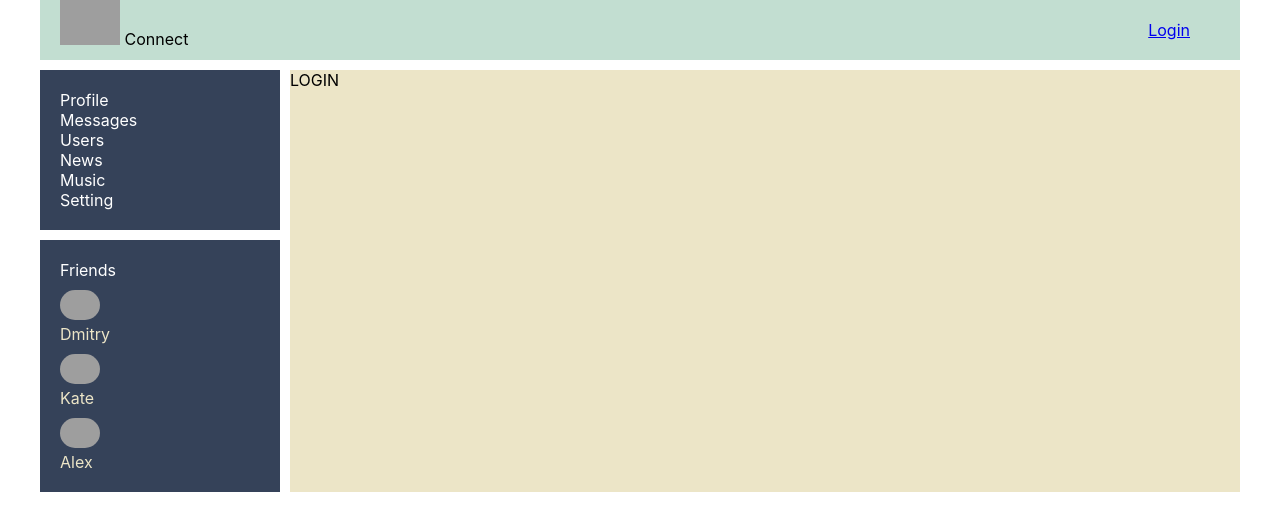
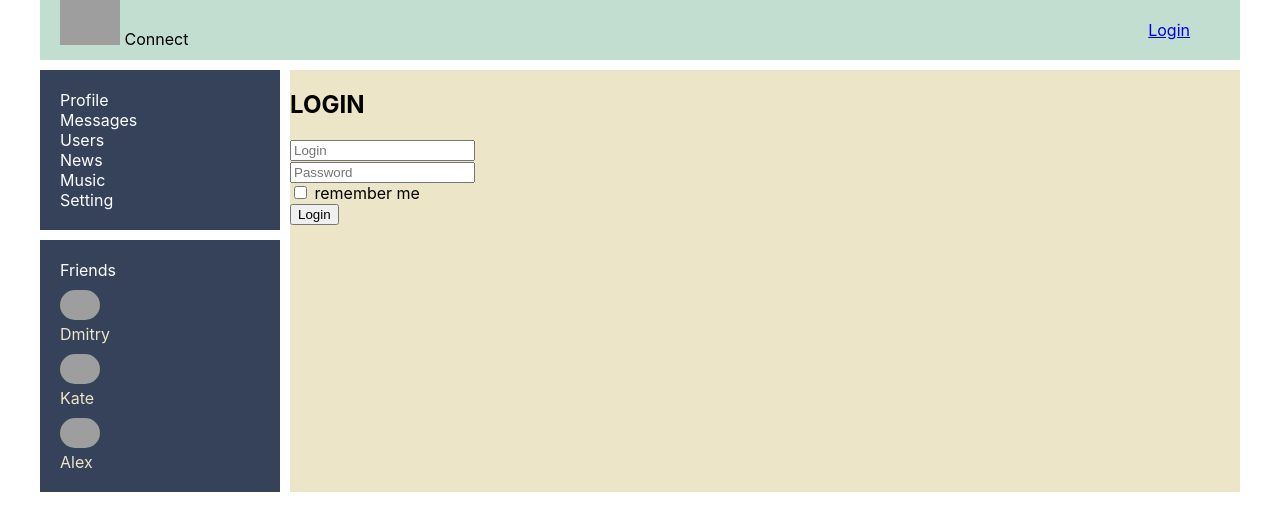
Before and after one commit to Ledol/social-network, a React (Create React App) app: page /login in a window 1280 px wide. Shown: the top 530 px of the page. Built offline with nearby package versions, Linux system fonts and the light colour scheme; no server answers; grey boxes are pictures that could not be loaded.

Commit message:
feat: - created LoginForm component - added field from redux-form - added HOC reduxForm - added type for LoginForm component

```diff
--- a/src/components/Login/Login.tsx
+++ b/src/components/Login/Login.tsx
@@ -1,9 +1,17 @@
 import React from 'react';
+import {FormDataType, LoginReduxForm} from "./LoginForm";
+
+
 
 export const Login = () => {
+
+    const onSubmitHandler = (formData: FormDataType) => {
+        console.log(formData)
+    }
     return (
         <div>
-            LOGIN
+            <h2>LOGIN</h2>
+            <LoginReduxForm onSubmit={onSubmitHandler}/>
         </div>
     );
 };
--- /dev/null
+++ b/src/components/Login/LoginForm.tsx
@@ -0,0 +1,30 @@
+import React, {FC} from 'react';
+import {Field, InjectedFormProps, reduxForm} from "redux-form";
+
+export type FormDataType = {
+    login: string
+    password: string
+    rememberMe: boolean
+}
+
+
+export const LoginForm: FC<InjectedFormProps<FormDataType>> = (props) => {
+    return (
+        <form onSubmit={props.handleSubmit}>
+            <div>
+                <Field placeholder={"Login"} name={"login"} component={"input"}/>
+            </div>
+            <div>
+                <Field placeholder={"Password"} name={"password"} component={"input"} />
+            </div>
+            <div>
+                <Field type="checkbox" name={"rememberMe"} component={"input"}/> remember me
+            </div>
+            <div>
+                <button>Login</button>
+            </div>
+        </form>
+    );
+};
+
+export const LoginReduxForm = reduxForm<FormDataType>({form: 'login'})(LoginForm)
```
